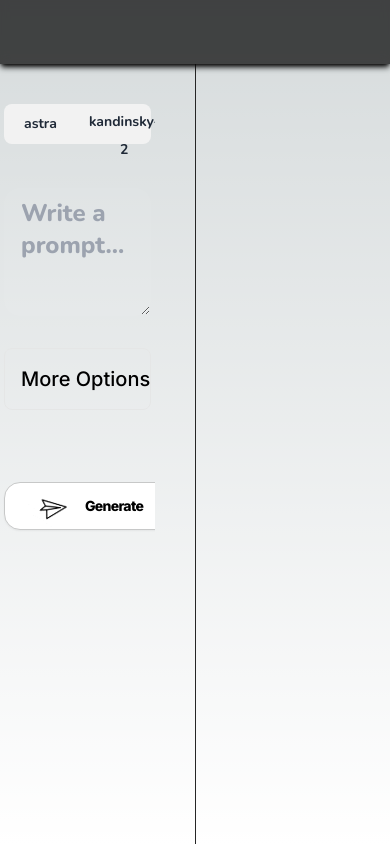
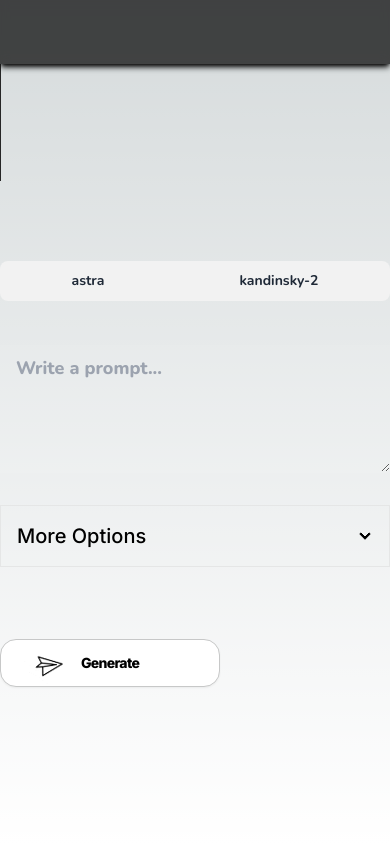
Before and after one commit to airplaneboy/replicate-MLM, a Next.js app: page /prompt/lorenzomarines-astra in a window 390 px wide. Built offline with nearby package versions, Linux system fonts and the light colour scheme.

Commit message:
making prompt page responsive

```diff
--- a/src/containers/Prompt.tsx
+++ b/src/containers/Prompt.tsx
@@ -47,7 +47,7 @@
   return (
     <main
       className={
-        'w-full min-h-screen z-10 max-h-screen max-w-7xl mx-auto flex flex-row gap-10 justify-between pt-16 overflow-hidden'
+        'w-full min-h-screen z-10 max-h-screen max-w-7xl mx-auto flex flex-col-reverse lg:flex-row gap-10 justify-between pt-16 overflow-hidden'
       }>
       <Head>
         <title>{process.env.NEXT_PUBLIC_SITE_NAME}</title>
@@ -73,7 +73,7 @@
       <form
         id='output'
         onSubmit={handleSubmit}
-        className='py-10 flex-1 flex space-between gap-8 flex-col overflow-y-auto px-1'>
+        className='py-10 flex-1 flex space-between gap-8 flex-col overflow-y-auto '>
         <div role='tablist' className='tabs tabs-boxed'>
           <Link
             href='/prompt/lorenzomarines-astra'
@@ -101,13 +101,13 @@
           name='prompt'
           placeholder='Write a prompt...'
           className={
-            'mt-3 rounded-2xl textarea textarea-ghost w-full focus:bg-[unset] font-extrabold font-nunito h-32 text-2xl'
+            'mt-3 max-sm:border-x-0 rounded-none sm:rounded-2xl textarea textarea-ghost w-full focus:bg-[unset] font-extrabold font-nunito h-32 text-lg sm:text-2xl'
           }
         />
         {/* </label> */}
 
         <div className='join join-vertical w-full'>
-          <div className='collapse collapse-arrow join-item border border-base-300'>
+          <div className='collapse collapse-arrow join-item max-sm:border-x-none max-sm:rounded-none border border-base-300'>
             <input type='checkbox' name='my-accordion-4' />
             <div className='collapse-title text-xl font-medium'>More Options</div>
             <div className='collapse-content'>{children}</div>
@@ -128,7 +128,7 @@
 
       <div
         id='output'
-        className='relative w-full flex-1 border-l border-neutral-800 z-10 overflow-auto p-14 max-w-[50%] flex items-center justify-center'>
+        className=' px-5 md:px-8 xl:px-5 max-md:h-[40vh] relative w-full flex-1 border-l border-neutral-800 z-10 overflow-auto lg:p-14 lg:max-w-[50%] flex items-center justify-center'>
         {loading && !error && <div className='skeleton w-full h-full absolute rounded-none' />}
         {prediction && (
           <div className='relative border border-neutral-800 shadow-md shadow-blue-600/30 bg-neutral-950 rounded-lg '>
@@ -141,7 +141,7 @@
                   alt='output'
                   width={500}
                   height={500}
-                  className='object-cover w-full h-full rounded-md border-gray-300 z-10'
+                  className='object-contain w-full h-full rounded-md border-gray-300 z-10'
                 />
               </div>
             )}
```
